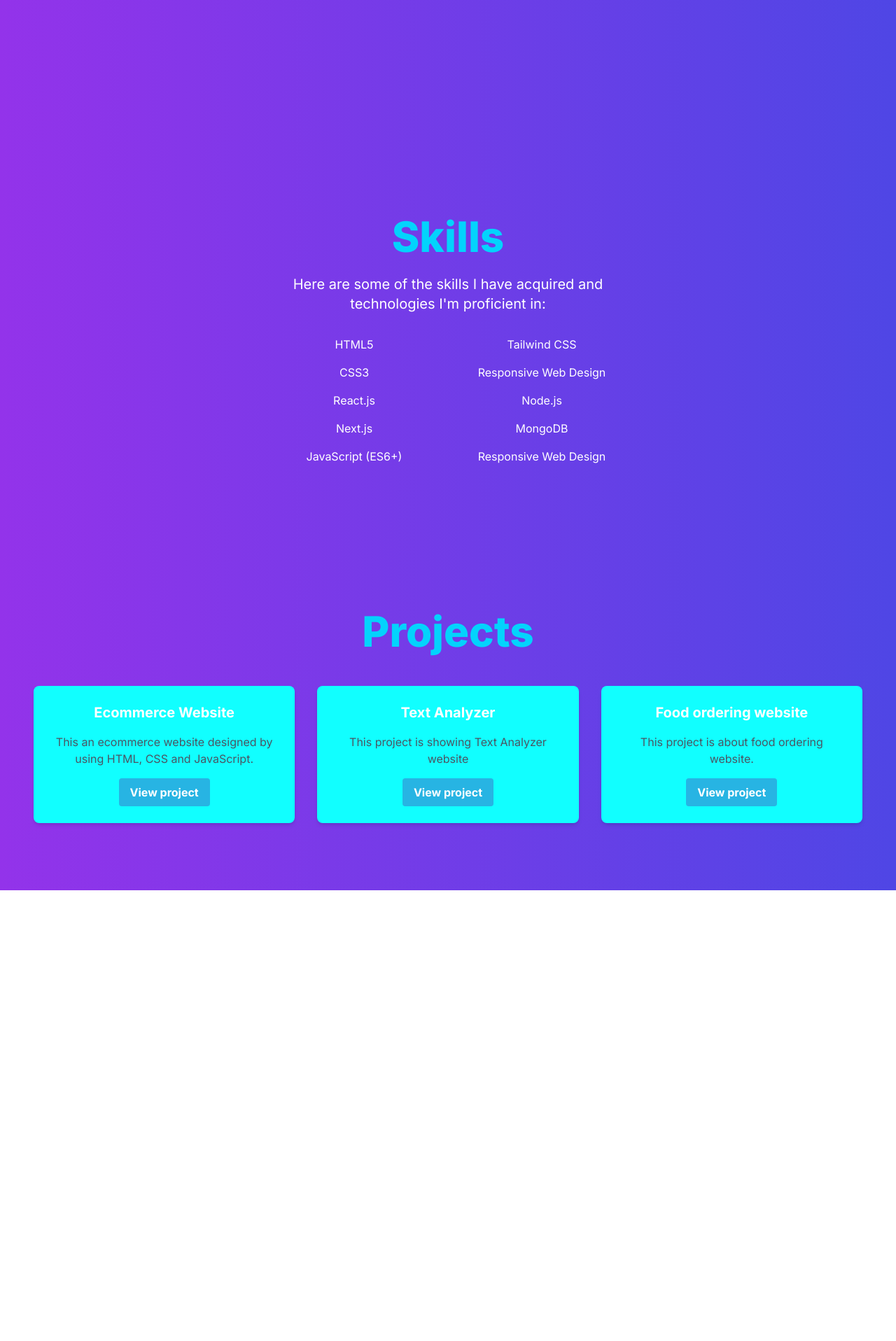
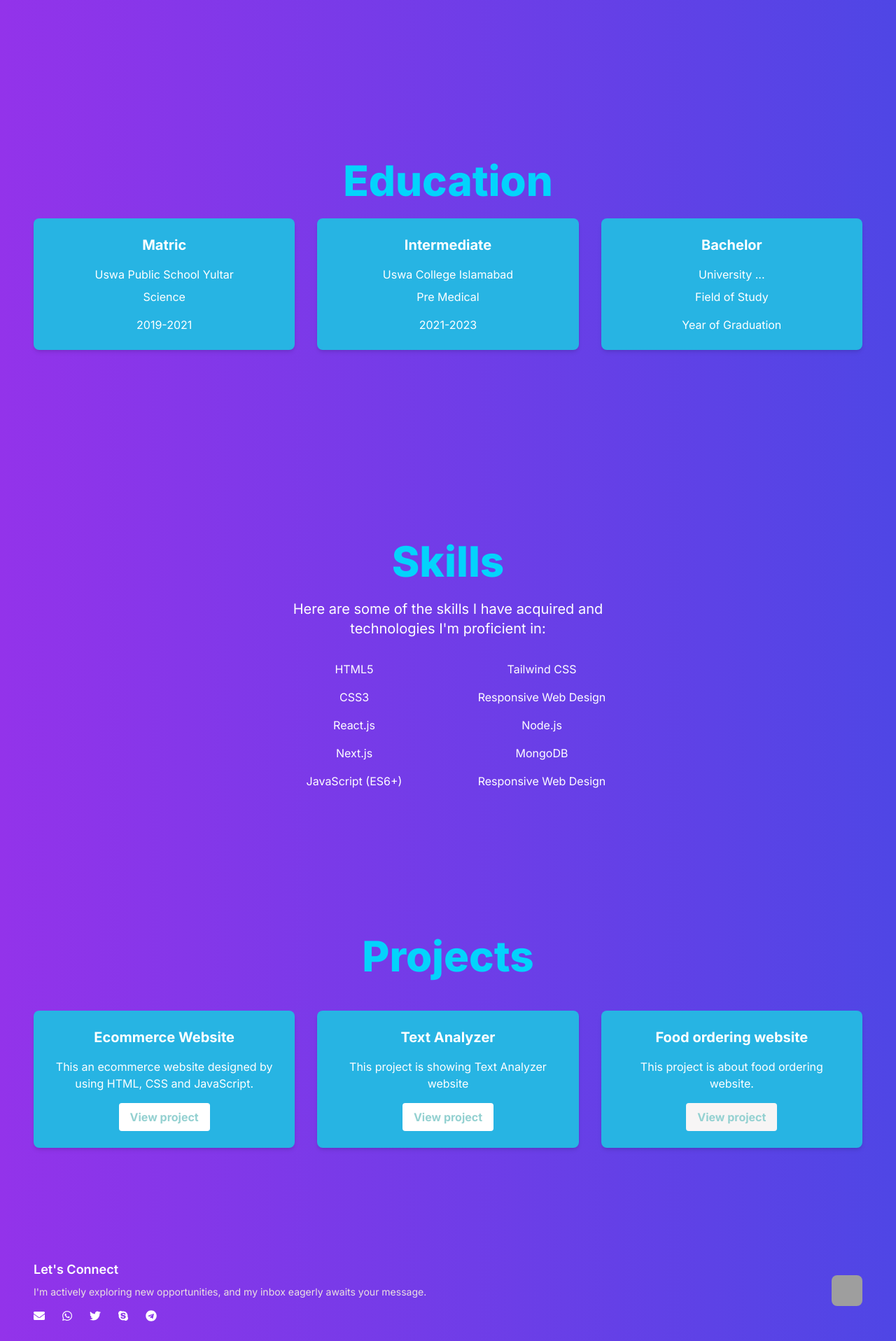
Before and after one commit to mubashir1837/nextjs-portfolioo, a Next.js app: page / in a window 1280 px wide. Shown: the part 944-2860 px from the top of the page at 70% size. Before the commit the page ends 2216 px from the top, so only its background shows below. Built offline with nearby package versions, Linux system fonts and the light colour scheme; grey boxes are pictures that could not be loaded.

Commit message:
portfolio

```diff
--- /dev/null
+++ b/app/components/EducationSection.jsx
@@ -0,0 +1,38 @@
+import React from 'react';
+
+const EducationSection = () => {
+  return (
+    <section className="education py-10 sm:py-16 lg:py-24 text-center">
+      <div className="container mx-auto">
+        <h2 className="mb-6 text-4xl sm:text-5xl lg:text-6xl font-extrabold">
+          <span className="text-[#03d3fc]">Education</span>
+        </h2>
+        <div className="grid grid-cols-1 sm:grid-cols-2 lg:grid-cols-3 gap-8">
+
+          <div className="education-item bg-[#27b4e3] p-6 rounded-lg shadow-md">
+            <h3 className="text-xl font-bold mb-4 text-[#fff]">Matric</h3>
+            <p className="text-[#fff] mb-2">Uswa Public School Yultar</p>
+            <p className="text-[#fff] mb-4">Science</p>
+            <p className="text-[#fff]">2019-2021</p>
+          </div>
+
+          <div className="education-item bg-[#27b4e3] p-6 rounded-lg shadow-md">
+            <h3 className="text-xl font-bold mb-4 text-[#fff]">Intermediate</h3>
+            <p className="text-[#fff] mb-2">Uswa College Islamabad</p>
+            <p className="text-[#fff] mb-4">Pre Medical</p>
+            <p className="text-[#fff]">2021-2023</p>
+          </div>
+
+          <div className="education-item bg-[#27b4e3] p-6 rounded-lg shadow-md">
+            <h3 className="text-xl font-bold mb-4 text-white">Bachelor</h3>
+            <p className="text-[#fff] mb-2">University ...</p>
+            <p className="text-[#fff] mb-4">Field of Study</p>
+            <p className="text-[#fff]">Year of Graduation</p>
+          </div>
+        </div>
+      </div>
+    </section>
+  );
+};
+
+export default EducationSection;
--- /dev/null
+++ b/app/components/Footer.jsx
@@ -0,0 +1,50 @@
+import { FaTelegram, FaTwitter, FaEnvelope, FaSkype, FaWhatsapp } from 'react-icons/fa';
+
+const githubProfilePhotoUrl = "https://avatars.githubusercontent.com/u/163585695?v=4";
+
+const Footer = () => {
+  return (
+    <footer className="text-gray-800 py-8 mt-8">
+      <div className="container mx-auto px-4 lg:px-0">
+        <div className="flex flex-col lg:flex-row items-center justify-between">
+          <div className="my-4 lg:my-0 text-center lg:text-left">
+            <h3 className="text-lg font-semibold mb-2 text-[#fff]">Let's Connect</h3>
+            <p className="text-sm text-[#ebe1e1] mb-4"> I&apos;m actively exploring new opportunities, and my inbox eagerly awaits your message.</p>
+            <ul className="flex flex-wrap space-x-4 justify-center lg:justify-start">
+              <li>
+                <a href="mailto:mubashirali1837@gmail.com" className="flex items-center hover:text-[#1ff]">
+                  <FaEnvelope className="mr-2 text-[#fff]" />
+                </a>
+              </li>
+              <li>
+                <a href="http://Wa.me/+923275882664" className="flex items-center hover:text-[#1ff]">
+                  <FaWhatsapp className="mr-2 text-[#fff]" />
+                </a>
+              </li>
+              <li>
+                <a href="https://twitter.com/mubashiraliyaar" className="flex items-center hover:text-[#1ff]">
+                  <FaTwitter className="mr-2 text-[#fff]" />
+                </a>
+              </li>
+              <li>
+                <a href="https://join.skype.com/invite/tbUVmyPL6ySt" className="flex items-center hover:text-[#1ff]">
+                  <FaSkype className="mr-2 text-[#fff]" />
+                </a>
+              </li>
+              <li>
+                <a href="http://t.me/mubashir1837" className="flex items-center hover:text-[#579b9b]">
+                  <FaTelegram className="mr-2 text-white" />
+                </a>
+              </li>
+            </ul>
+          </div>
+          <div className="flex items-center">
+            <img src={githubProfilePhotoUrl} alt="GitHub Profile" className="w-11 h-11 rounded-full lg:rounded-lg" />
+          </div>
+        </div>
+      </div>
+    </footer>
+  );
+};
+
+export default Footer;
--- a/app/components/ProjectSection.jsx
+++ b/app/components/ProjectSection.jsx
@@ -10,46 +10,46 @@ const ProjectSection = () => {
         <br />
         <div className="grid grid-cols-1 sm:grid-cols-2 lg:grid-cols-3 gap-8">
 
-          <div className="project-box bg-[#1ff] p-6 rounded-lg shadow-md flex flex-col">
+          <div className="project-box bg-[#27b4e3] p-6 rounded-lg shadow-md flex flex-col">
             <h3 className="text-xl font-bold mb-4 text-[#fff]">Ecommerce Website</h3>
-            <p className="text-gray-600 mb-4">
+            <p className="text-[#fff] mb-4">
                 This an ecommerce website designed by using HTML, CSS and JavaScript.
             </p>
             <a
               href="https://ecommerce-m.vercel.app/"
               className="text-blue-500 hover:underline mt-auto"
             >
-              <button className="bg-[#27b4e3] hover:bg-[#92b8d4] text-white font-bold py-2 px-4 rounded">
+              <button className="bg-[#fff] hover:bg-[#1ff] text-[#94d1d1] hover:text-[#fff] font-bold py-2 px-4 rounded">
                 View project
               </button>
             </a>
           </div>
 
-          <div className="project-box bg-[#1ff] p-6 rounded-lg shadow-md flex flex-col">
+          <div className="project-box bg-[#27b4e3] p-6 rounded-lg shadow-md flex flex-col">
             <h3 className="text-xl font-bold mb-4 text-[#fff]">Text Analyzer</h3>
-            <p className="text-gray-600 mb-4">
+            <p className="text-[#fff] mb-4">
               This project is showing Text Analyzer website
             </p>
             <a
               href="https://texts-analyzerr.vercel.app/"
               className="text-blue-500 hover:underline mt-auto"
             >
-              <button className="bg-[#27b4e3] hover:bg-[#92b8d4] text-white font-bold py-2 px-4 rounded">
+              <button className="bg-[#fff] hover:bg-[#1ff] text-[#94d1d1] hover:text-[#fff] font-bold py-2 px-4 rounded">
                 View project
               </button>
             </a>
           </div>
 
-          <div className="project-box bg-[#1ff] p-6 rounded-lg shadow-md flex flex-col">
+          <div className="project-box bg-[#27b4e3] p-6 rounded-lg shadow-md flex flex-col">
             <h3 className="text-xl font-bold mb-4 text-[#fff]">Food ordering website</h3>
-            <p className="text-gray-600 mb-4">
+            <p className="text-[#fff] mb-4">
               This project is about food ordering website.
             </p>
             <a
               href="https://foodweb-five.vercel.app/"
               className="text-blue-500 hover:underline mt-auto"
             >
-              <button className="bg-[#27b4e3] hover:bg-[#92b8d4] text-white font-bold py-2 px-4 rounded align-center">
+              <button className="bg-[#f7f5f5] hover:bg-[#1ff] text-[#94d1d1] hover:text-[#fff] font-bold py-2 px-4 rounded align-center">
                 View project
               </button>
             </a>
--- a/app/page.js
+++ b/app/page.js
@@ -2,8 +2,11 @@ import React from "react";
 import Hero from "./components/Hero";
 import Navbar from "./components/Navbar";
 import AboutMe from "./components/AboutMe";
+import EducationSection from "./components/EducationSection";
 import Skills from "./components/Skills";
 import ProjectSection from "./components/ProjectSection";
+import Footer from "./components/Footer";
+
 
 export default function Home() {
   return (
@@ -12,8 +15,10 @@ export default function Home() {
       <div className="container mt-24 mx-auto px-12 py-0">
         <Hero />
         <AboutMe />
+        <EducationSection/>
         <Skills />
         <ProjectSection/>
+        <Footer/>
 
       </div>
     </main>
```
